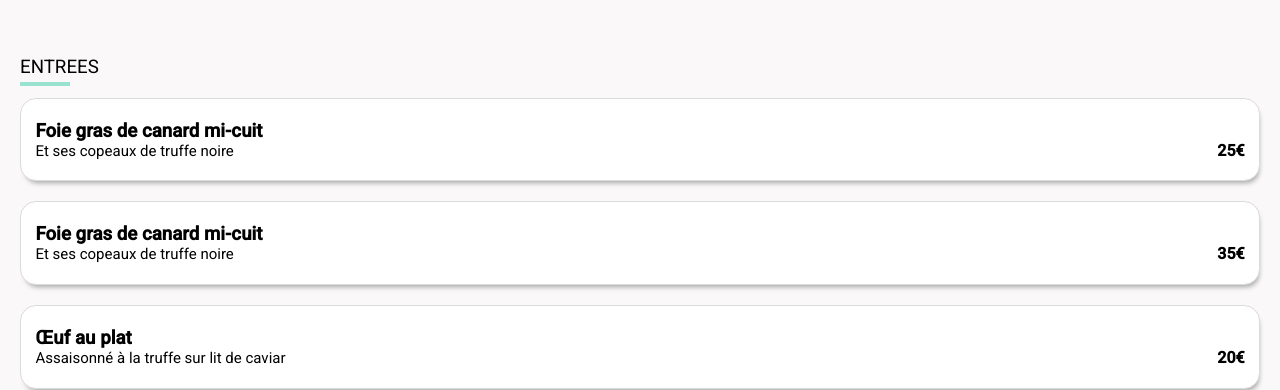
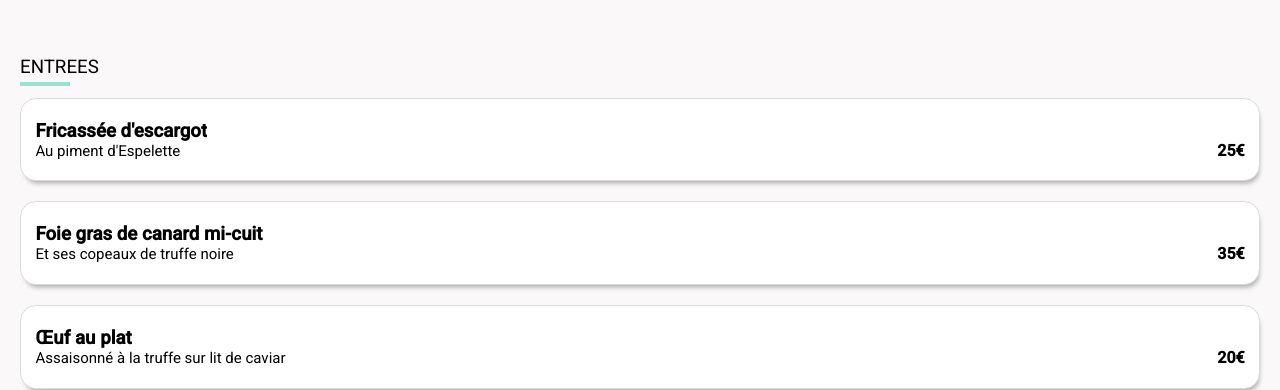
Before and after one commit to xnkola7/mon-projet, a plain HTML site: page La palète du gout.html in a window 1280 px wide. Shown: the part 444-834 px from the top of the page. Drawn offline with Linux system fonts and the light colour scheme; a web font is replaced by a local one.

```diff
--- a/La palète du gout.html
+++ b/La palète du gout.html
@@ -54,8 +54,8 @@
                     <div class="nameLLL">
                         <div class="NAN">
                             <div class="entréesname">
-                                <h3 class="lieuname">Foie gras de canard mi-cuit</h3>
-                                <p>Et ses copeaux de truffe noire</p>
+                                <h3 class="lieuname">Fricassée d'escargot</h3>
+                                <p>Au piment d'Espelette</p>
                             </div>
 
                             <div class="eurosname">
```
